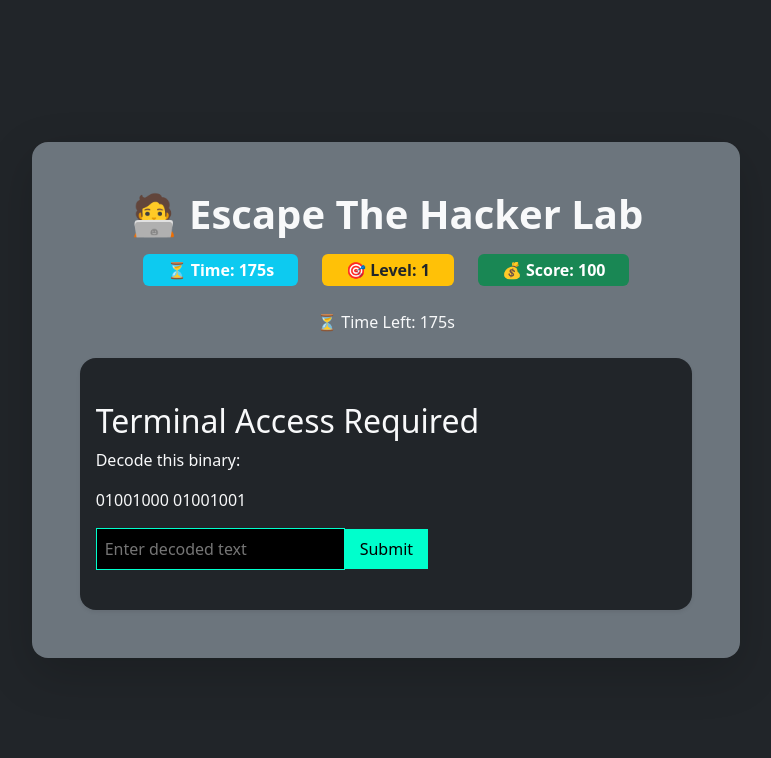
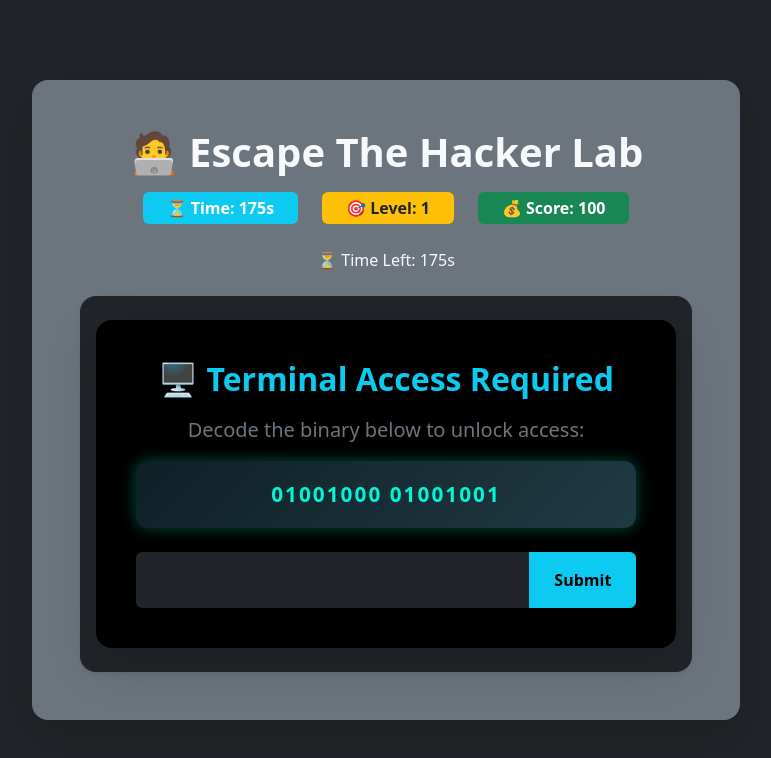
Before and after one commit to saisravanthikondaviti-web/reactproject, a React (Create React App) app: page / in a window 1280 px wide. Shown: the top 758 px of the page, without its empty margins (254-1025 px from the left). Built offline with nearby package versions, Linux system fonts and the light colour scheme.

Commit message:
commit14

```diff
--- a/src/App.css
+++ b/src/App.css
@@ -120,3 +120,19 @@ button:hover {
 .blue { background: blue; }
 .green { background: green; }
 .yellow { background: gold; }
+
+.binary-box {
+  background: linear-gradient(135deg, #0f2027, #203a43);
+  padding: 18px;
+  border-radius: 12px;
+  font-size: 1.3rem;
+  letter-spacing: 2px;
+  font-weight: bold;
+  color: #00f5d4;
+  box-shadow: 0 0 15px rgba(0, 255, 200, 0.3);
+}
+
+.binary-box:hover {
+  box-shadow: 0 0 25px rgba(0, 255, 200, 0.6);
+  transition: 0.3s ease;
+}
--- a/src/components/PuzzleOne.js
+++ b/src/components/PuzzleOne.js
@@ -1,38 +1,53 @@
 import { useState } from "react";
+import { Card, Form, Button, InputGroup } from "react-bootstrap";
 
 function PuzzleOne({ onSuccess, onFail }) {
-  const [input, setInput] = useState("");
-  const [message, setMessage] = useState("");
+  const [answer, setAnswer] = useState("");
 
-  const checkAnswer = () => {
-    if (input.toUpperCase() === "HI") {
-      setMessage("✅ Access Granted");
-      setTimeout(() => {
-        onSuccess();
-      }, 1000);
+  const correctAnswer = "HI"; // 01001000 01001001 = HI
+
+  const handleSubmit = () => {
+    if (answer.toUpperCase() === correctAnswer) {
+      onSuccess();
     } else {
-      setMessage("❌ Wrong Password");
       onFail();
+      alert("❌ Access Denied");
     }
   };
 
   return (
-    <div style={{ marginTop: "20px" }}>
-      <h2>Terminal Access Required</h2>
-      <p>Decode this binary:</p>
-      <p>01001000 01001001</p>
+    <Card className="bg-black text-light border-0 shadow-lg rounded-4 p-4">
+      <Card.Body className="text-center">
 
-      <input
-        type="text"
-        placeholder="Enter decoded text"
-        value={input}
-        onChange={(e) => setInput(e.target.value)}
-      />
+        <h2 className="fw-bold mb-3 text-info">
+          🖥 Terminal Access Required
+        </h2>
 
-      <button onClick={checkAnswer}>Submit</button>
+        <p className="text-secondary mb-3 fs-5">
+          Decode the binary below to unlock access:
+        </p>
 
-      <p>{message}</p>
-    </div>
+        {/* Binary Display */}
+        <div className="binary-box mb-4">
+          01001000 01001001
+        </div>
+
+        {/* Input Section */}
+        <InputGroup className="mt-3">
+          <Form.Control
+            type="text"
+            value={answer}
+            onChange={(e) => setAnswer(e.target.value)}
+            placeholder="Enter decoded text"
+            className="bg-dark text-light border-0 py-3"
+          />
+          <Button variant="info" className="px-4 fw-semibold" onClick={handleSubmit}>
+            Submit
+          </Button>
+        </InputGroup>
+
+      </Card.Body>
+    </Card>
   );
 }
 
```
